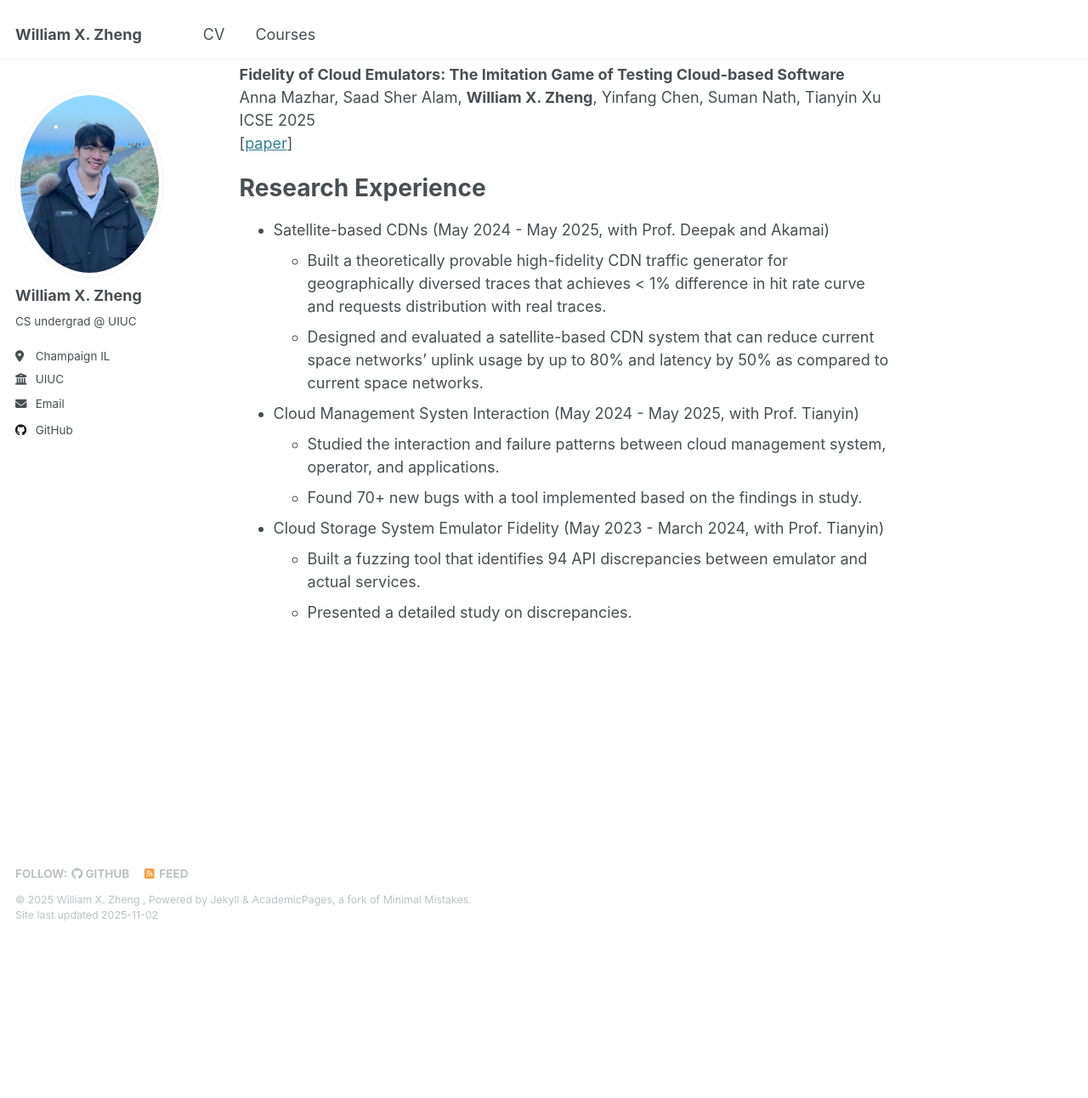
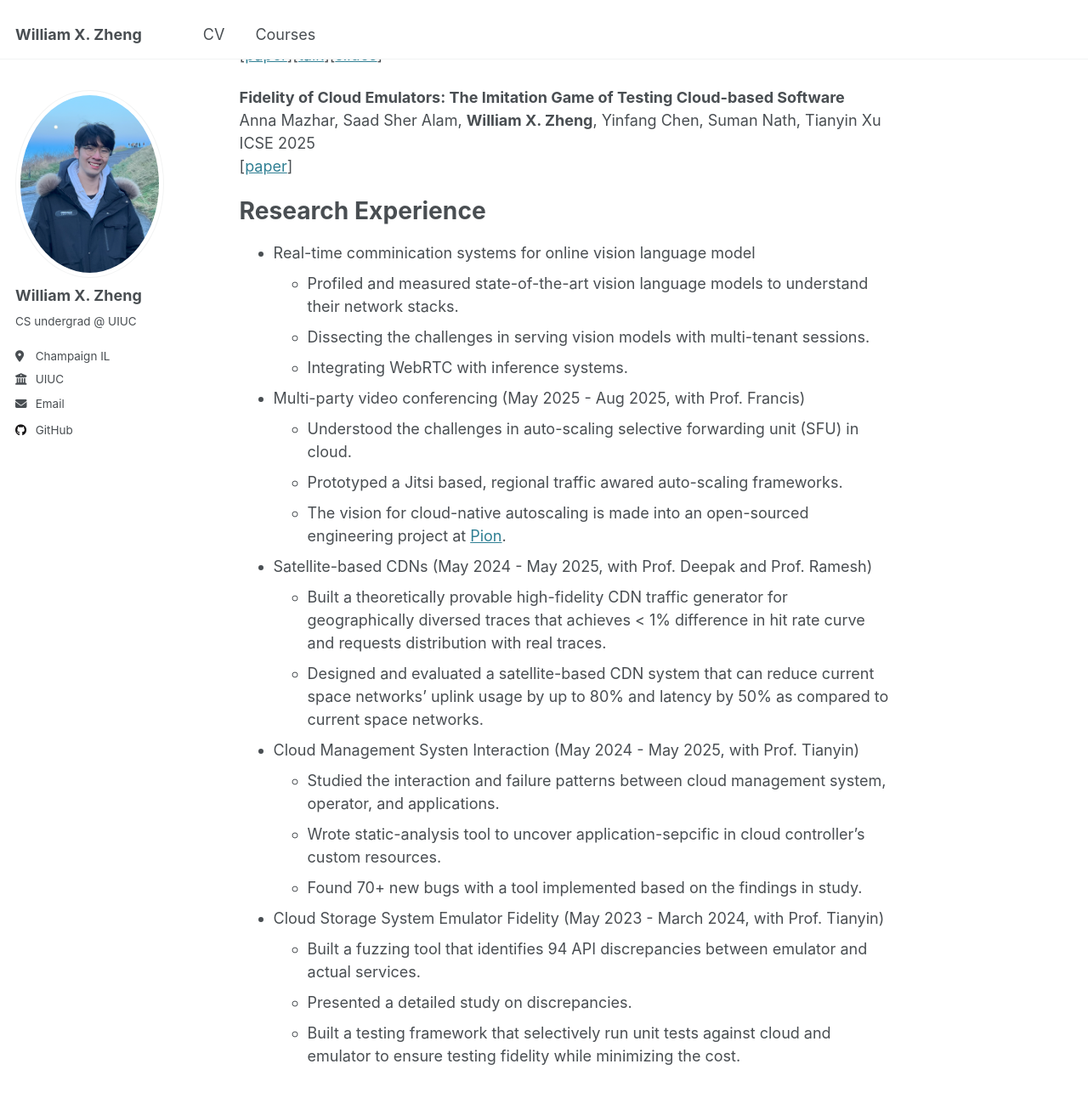
Before and after one commit to xinze-zheng/xinze-zheng.github.io, a Jekyll site: the page built from _pages/about.md, in a window 1280 px wide and 1400 px high, scrolled down 1032 px. Shown: the top 1292 px of the window at 85% size. Built offline with Jekyll 4.4.1, drawn with Linux system fonts in a browser that asks for light colours; before the commit the page ends 2137 px from its top, so only the background shows below that; some of the changed text lies outside the part shown.

Commit message:
Update about.md

```diff
--- a/_pages/about.md
+++ b/_pages/about.md
@@ -12,10 +12,11 @@ This is William. I'm an undergraduate student majoring in Computer Science & Sta
 
 I have a broad interest in **networked systems** research, no matter it's wired or wireless, at the edge or in the data center, benefiting service providers or clients. I like building theoretically provable and smart heuristic solutions, but I'm also open-minded to including data-driven approaches in my research. I pay equal attention to the problems in networks and systems.
 
-At UIUC, I work closely with Prof. [Deepak Vasisht](https://deepakv.web.illinois.edu/index.html) on space networks and content delivery, and Prof. [Tianyin Xu](https://tianyin.github.io/) on cloud systems. I also collaborate with Akamai in my CDN research. Currently, I'm working with Prof. [Francis Yan](https://fyy.cs.illinois.edu/) and Prof. [Ravi Netravali](https://www.cs.princeton.edu/~ravian/)  on real-time communications.
+At UIUC, I work closely with Prof. [Deepak Vasisht](https://deepakv.web.illinois.edu/index.html) and Prof. [Ramesh Sitaraman](https://groups.cs.umass.edu/ramesh/) on space networks and content delivery, and Prof. [Tianyin Xu](https://tianyin.github.io/) on cloud systems. I also collaborate with Akamai in my CDN research. Currently, I'm working with Prof. [Francis Yan](https://fyy.cs.illinois.edu/) and Prof. [Ravi Netravali](https://www.cs.princeton.edu/~ravian/)  on real-time communications and ML inference infrastructures.
 
 News
 =====
+2025.10: I'm nominated for CRA Outstanding Undergraduate Researcher Awards by our department.
 2025.07: 🎉 Oat is accepted to NSDI2026. \\
 2025.05: 🎉 Received [Jeffrey P. Blahut Memorial Scholarship](https://siebelschool.illinois.edu/about/awards/undergraduate-scholarships-awards/jeffrey-p-blahut-memorial-scholarship). \\
 2025.04: 🎉 StarCDN is accepted to SIGCOMM 2025. Deepest thanks to everyone supporting me on this journey.
@@ -39,12 +40,22 @@ ICSE 2025\\
 
 Research Experience
 ======
-* Satellite-based CDNs (May 2024 - May 2025, with Prof. Deepak and Akamai)
+* Real-time comminication systems for online vision language model
+  * Profiled and measured state-of-the-art vision language models to understand their network stacks.
+  * Dissecting the challenges in serving vision models with multi-tenant sessions.
+  * Integrating WebRTC with inference systems.
+* Multi-party video conferencing (May 2025 - Aug 2025, with Prof. Francis)
+  * Understood the challenges in auto-scaling selective forwarding unit (SFU) in cloud.
+  * Prototyped a Jitsi based, regional traffic awared auto-scaling frameworks.
+  * The vision for cloud-native autoscaling is made into an open-sourced engineering project at [Pion](https://github.com/pion/ion).
+* Satellite-based CDNs (May 2024 - May 2025, with Prof. Deepak and Prof. Ramesh)
   * Built a theoretically provable high-fidelity CDN traffic generator for geographically diversed traces that achieves < 1% difference in hit rate curve and requests distribution with real traces.
   * Designed and evaluated a satellite-based CDN system that can reduce current space networks' uplink usage by up to 80% and latency by 50% as compared to current space networks.
 * Cloud Management Systen Interaction (May 2024 - May 2025, with Prof. Tianyin)
   * Studied the interaction and failure patterns between cloud management system, operator, and applications.
+  * Wrote static-analysis tool to uncover application-sepcific in cloud controller's custom resources.
   * Found 70+ new bugs with a tool implemented based on the findings in study.
 * Cloud Storage System Emulator Fidelity (May 2023 - March 2024, with Prof. Tianyin)
   * Built a fuzzing tool that identifies 94 API discrepancies between emulator and actual services.
   * Presented a detailed study on discrepancies.
+  * Built a testing framework that selectively run unit tests against cloud and emulator to ensure testing fidelity while minimizing the cost.
```
